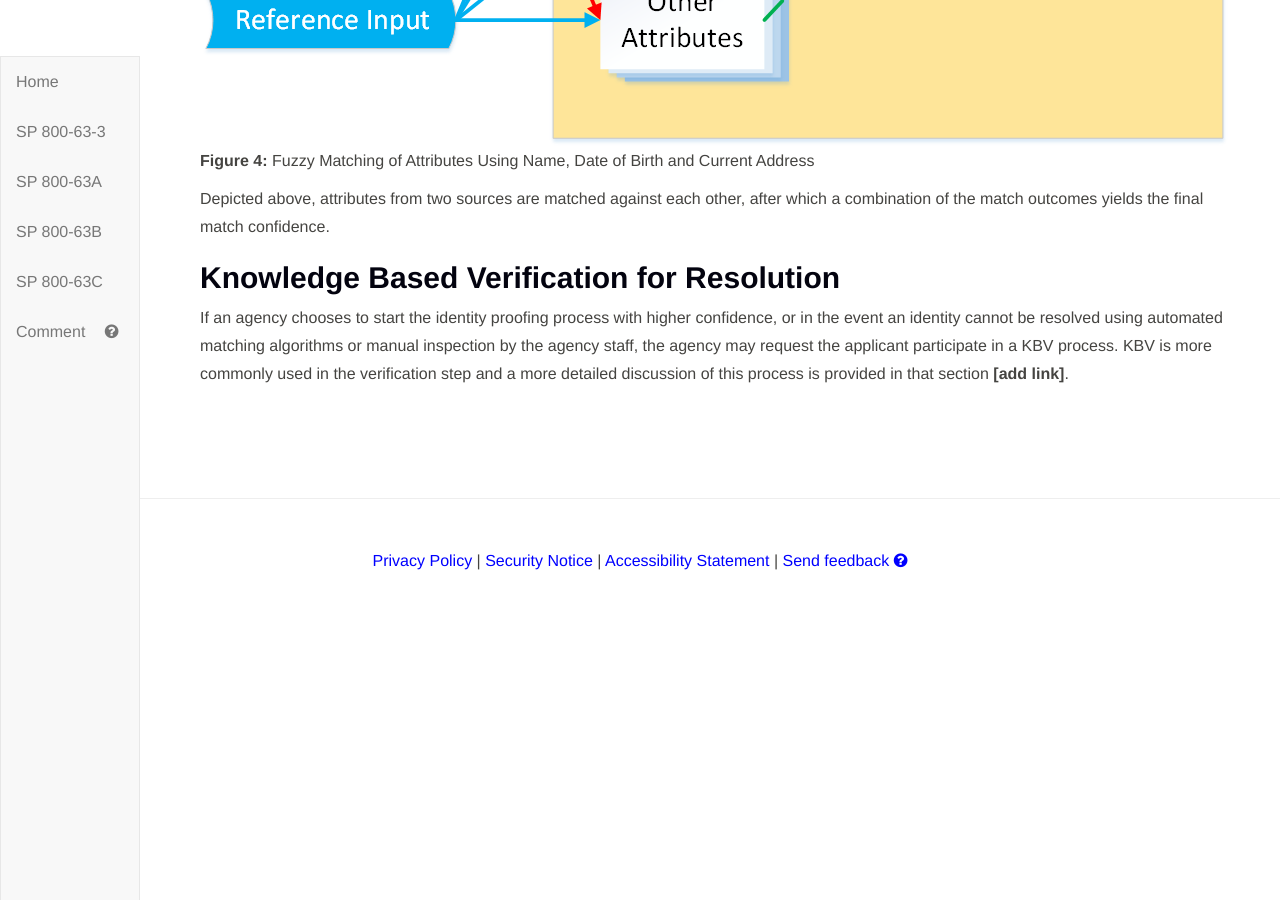
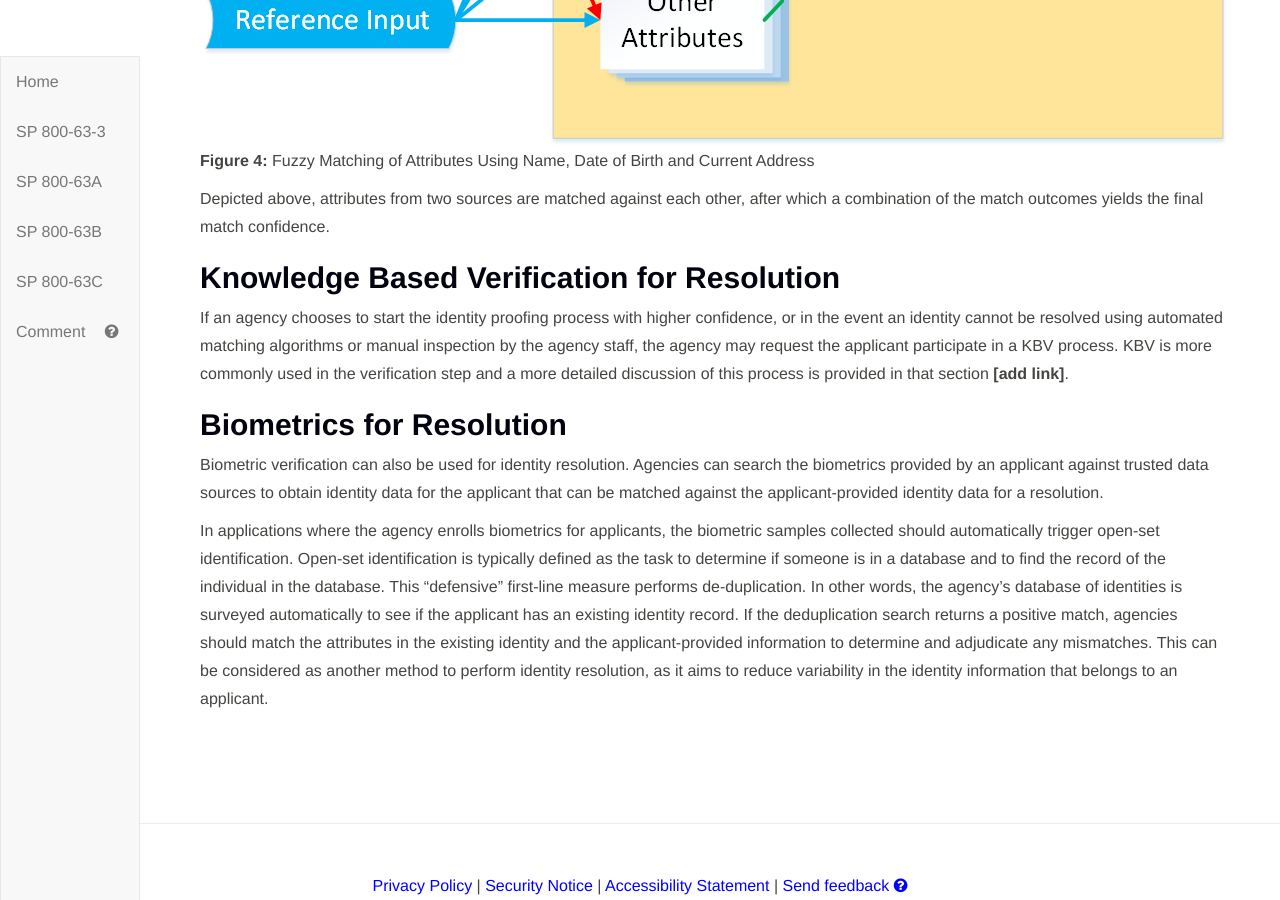
Before and after one commit to tridentity/800-63A-ImplGuide, a Jekyll site: the page built from 4_Resolution.md, in a window 1280 px wide and 900 px high, scrolled down 2624 px. Built offline with Jekyll 4.4.1, drawn with Linux system fonts in a browser that asks for light colours; our own code applies the rules of GitHub Pages for plain Markdown files; before the commit the page ends 3199 px from its top, so only the background shows below that.

Commit message:
Update 4_Resolution.md

```diff
--- a/4_Resolution.md
+++ b/4_Resolution.md
@@ -48,3 +48,9 @@ Depicted above, attributes from two sources are matched against each other, afte
 
 ## Knowledge Based Verification for Resolution
 If an agency chooses to start the identity proofing process with higher confidence, or in the event an identity cannot be resolved using automated matching algorithms or manual inspection by the agency staff, the agency may request the applicant participate in a KBV process. KBV is more commonly used in the verification step and a more detailed discussion of this process is provided in that section **[add link]**.
+
+## Biometrics for Resolution
+
+Biometric verification can also be used for identity resolution. Agencies can search the biometrics provided by an applicant against trusted data sources to obtain identity data for the applicant that can be matched against the applicant-provided identity data for a resolution.
+
+In applications where the agency enrolls biometrics for applicants, the biometric samples collected should automatically trigger open-set identification. Open-set identification is typically defined as the task to determine if someone is in a database and to find the record of the individual in the database. This “defensive” first-line measure performs de-duplication. In other words, the agency's database of identities is surveyed automatically to see if the applicant has an existing identity record. If the deduplication search returns a positive match, agencies should match the attributes in the existing identity and the applicant-provided information to determine and adjudicate any mismatches. This can be considered as another method to perform identity resolution, as it aims to reduce variability in the identity information that belongs to an applicant.
```
